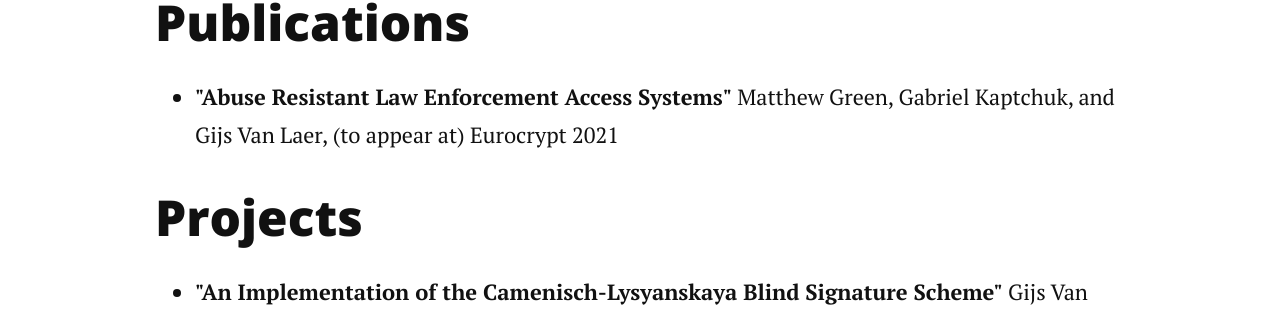
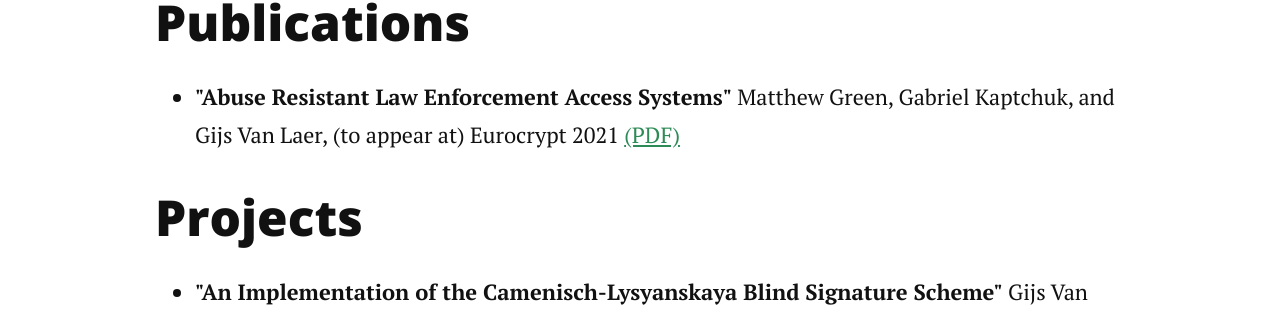
Before and after one commit to gijsvl/gijsvl.github.io, a Jekyll site: the page built from research.html, in a window 1280 px wide. Shown: the part 653-970 px from the top of the page. Built offline with Jekyll 4.4.1, drawn with Linux system fonts in a browser that asks for light colours; nearby versions of some CDN libraries.

Commit message:
Update research.html

```diff
--- a/research.html
+++ b/research.html
@@ -10,7 +10,7 @@
 	</p>
 	<h2>Publications</h2>
 	<ul>
-		<li><b>"Abuse Resistant Law Enforcement Access Systems"</b> Matthew Green, Gabriel Kaptchuk, and Gijs Van Laer, (to appear at) Eurocrypt 2021</li>
+		<li><b>"Abuse Resistant Law Enforcement Access Systems"</b> Matthew Green, Gabriel Kaptchuk, and Gijs Van Laer, (to appear at) Eurocrypt 2021 <a href="https://eprint.iacr.org/2021/321.pdf">(PDF)</a></li>
 	</ul>
 	<h2>Projects</h2>
 	<ul>
```
